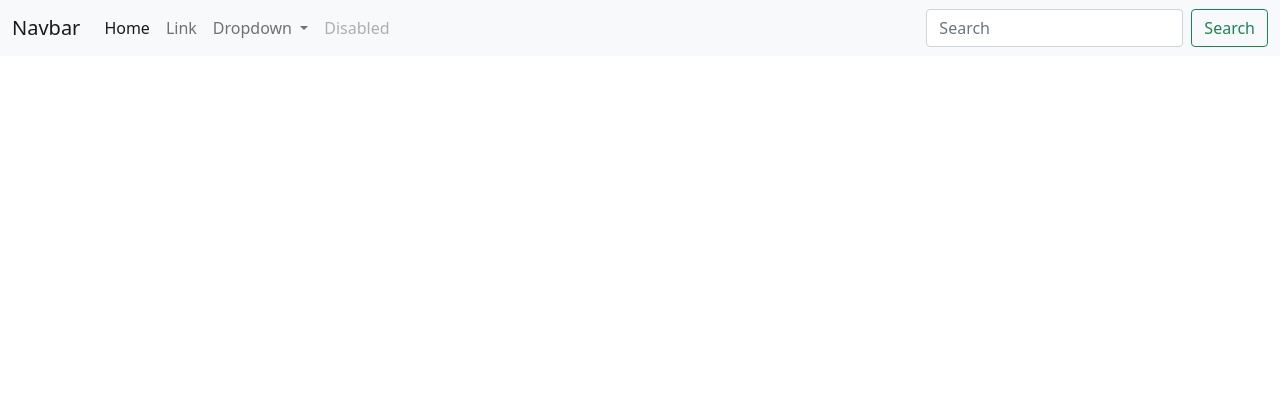
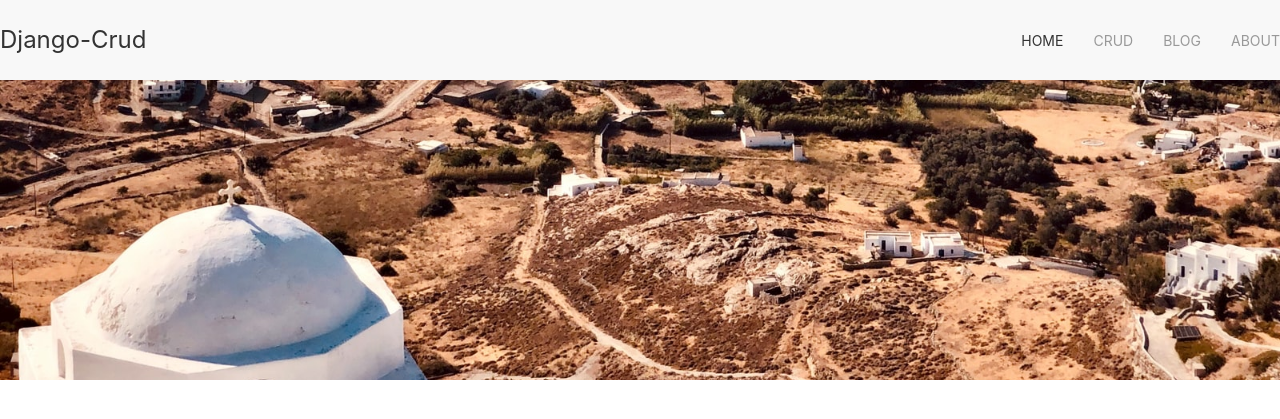
Before and after one commit to monstermahi982/blog_with_django, a Django app: page / in a window 1280 px wide. Shown: the top 419 px of the page. Run offline with Django 3.2, Linux system fonts and the light colour scheme; some libraries are stand-ins or nearby versions.

Commit message:
added crud functionality

```diff
--- a/crud/urls.py
+++ b/crud/urls.py
@@ -1,9 +1,11 @@
 from django.contrib import admin
-from django.urls import path , include
+from django.urls import path, include
 from . import views
 
 urlpatterns = [
     path("", views.index, name="index"),
-    path("about", views.about , name="about")
+    path("about", views.about, name="about"),
+    path("crud", views.crud, name="crud"),
+    path("deletestud/<int:id>", views.crudDelete, name="sdelete"),
 
 ]
--- a/crud/views.py
+++ b/crud/views.py
@@ -1,8 +1,28 @@
-from django.shortcuts import render
+from django.shortcuts import render, redirect
+from crud.models import Student
 
 
 def index(request):
     return render(request, "index.html")
 
+
 def about(request):
     return render(request, "about.html")
+
+
+def crud(request):
+    if request.method == "POST":
+        student = Student()
+        if request.POST.get("name") != "" and request.POST.get("age") != "" and request.POST.get("gender") != "SELECT":
+            student.name = request.POST.get("name")
+            student.age = request.POST.get("age")
+            student.gender = request.POST.get("gender")
+            student.save()
+    data = Student.objects.all()
+    return render(request, "crud.html", {"datas": data})
+
+
+def crudDelete(request, id):
+    student = Student.objects.get(id=id)
+    student.delete()
+    return redirect("crud")
--- /dev/null
+++ b/static/appa.txt
@@ -0,0 +1 @@
+this is app
--- a/templates/index.html
+++ b/templates/index.html
@@ -1,78 +1,31 @@
-<!doctype html>
-<html lang="en">
-
-<head>
-    <!-- Required meta tags -->
-    <meta charset="utf-8">
-    <meta name="viewport" content="width=device-width, initial-scale=1">
-
-    <!-- Bootstrap CSS -->
-    <link href="https://cdn.jsdelivr.net/npm/bootstrap@5.0.1/dist/css/bootstrap.min.css" rel="stylesheet"
-        integrity="sha384-+0n0xVW2eSR5OomGNYDnhzAbDsOXxcvSN1TPprVMTNDbiYZCxYbOOl7+AMvyTG2x" crossorigin="anonymous">
-
-    <title>Hello, world!</title>
-</head>
-
-<body>
-
-
-    <nav class="navbar navbar-expand-lg navbar-light bg-light">
-        <div class="container-fluid">
-            <a class="navbar-brand" href="#">Navbar</a>
-            <button class="navbar-toggler" type="button" data-bs-toggle="collapse"
-                data-bs-target="#navbarSupportedContent" aria-controls="navbarSupportedContent" aria-expanded="false"
-                aria-label="Toggle navigation">
-                <span class="navbar-toggler-icon"></span>
-            </button>
-            <div class="collapse navbar-collapse" id="navbarSupportedContent">
-                <ul class="navbar-nav me-auto mb-2 mb-lg-0">
-                    <li class="nav-item">
-                        <a class="nav-link active" aria-current="page" href="#">Home</a>
-                    </li>
-                    <li class="nav-item">
-                        <a class="nav-link" href="#">Link</a>
-                    </li>
-                    <li class="nav-item dropdown">
-                        <a class="nav-link dropdown-toggle" href="#" id="navbarDropdown" role="button"
-                            data-bs-toggle="dropdown" aria-expanded="false">
-                            Dropdown
-                        </a>
-                        <ul class="dropdown-menu" aria-labelledby="navbarDropdown">
-                            <li><a class="dropdown-item" href="#">Action</a></li>
-                            <li><a class="dropdown-item" href="#">Another action</a></li>
-                            <li>
-                                <hr class="dropdown-divider">
-                            </li>
-                            <li><a class="dropdown-item" href="#">Something else here</a></li>
-                        </ul>
-                    </li>
-                    <li class="nav-item">
-                        <a class="nav-link disabled" href="#" tabindex="-1" aria-disabled="true">Disabled</a>
-                    </li>
-                </ul>
-                <form class="d-flex">
-                    <input class="form-control me-2" type="search" placeholder="Search" aria-label="Search">
-                    <button class="btn btn-outline-success" type="submit">Search</button>
-                </form>
-            </div>
-        </div>
-    </nav>
+{% extends "layout.html" %}
+{% block content %}
+<div>
 
 
 
+    <div class="uk-position-relative uk-visible-toggle uk-light" tabindex="-1"
+        uk-slideshow="autoplay: true ; animation : fade; min-height: 200; max-height: 300; opacity:0.7">
 
-    <!-- Optional JavaScript; choose one of the two! -->
+        <ul class="uk-slideshow-items">
+            <li>
+                <img src=" http://localhost:8000/static/photo1.jpeg " alt="" uk-cover height="400px">
+            </li>
+            <li>
+                <img src="http://localhost:8000/static/photo3.jpeg" alt="" uk-cover>
+            </li>
+            <li>
+                <img src="http://localhost:8000/static/photo2.jpeg" alt="" uk-cover>
+            </li>
+        </ul>
 
-    <!-- Option 1: Bootstrap Bundle with Popper -->
-    <script src="https://cdn.jsdelivr.net/npm/bootstrap@5.0.1/dist/js/bootstrap.bundle.min.js"
-        integrity="sha384-gtEjrD/SeCtmISkJkNUaaKMoLD0//ElJ19smozuHV6z3Iehds+3Ulb9Bn9Plx0x4"
-        crossorigin="anonymous"></script>
+        <a class="uk-position-center-left uk-position-small uk-hidden-hover" href="#" uk-slidenav-previous
+            uk-slideshow-item="previous"></a>
+        <a class="uk-position-center-right uk-position-small uk-hidden-hover" href="#" uk-slidenav-next
+            uk-slideshow-item="next"></a>
 
-    <!-- Option 2: Separate Popper and Bootstrap JS -->
-    <!--
-    <script src="https://cdn.jsdelivr.net/npm/@popperjs/core@2.9.2/dist/umd/popper.min.js" integrity="sha384-IQsoLXl5PILFhosVNubq5LC7Qb9DXgDA9i+tQ8Zj3iwWAwPtgFTxbJ8NT4GN1R8p" crossorigin="anonymous"></script>
-    <script src="https://cdn.jsdelivr.net/npm/bootstrap@5.0.1/dist/js/bootstrap.min.js" integrity="sha384-Atwg2Pkwv9vp0ygtn1JAojH0nYbwNJLPhwyoVbhoPwBhjQPR5VtM2+xf0Uwh9KtT" crossorigin="anonymous"></script>
-    -->
-</body>
+    </div>
 
-</html>
+</div>
+
+{% endblock content %}
--- /dev/null
+++ b/templates/layout.html
@@ -0,0 +1,42 @@
+<!DOCTYPE html>
+<html lang="en">
+
+<head>
+    <meta charset="UTF-8">
+    <meta http-equiv="X-UA-Compatible" content="IE=edge">
+    <meta name="viewport" content="width=device-width, initial-scale=1.0">
+    <link rel="stylesheet" href="https://cdn.jsdelivr.net/npm/uikit@3.6.22/dist/css/uikit.min.css" />
+    <title>Home</title>
+</head>
+
+<body>
+
+    <nav class="uk-navbar-container " uk-navbar>
+
+
+        <div class="uk-navbar-left">
+            <a href="" class="uk-navbar-item uk-logo">Django-Crud</a>
+        </div>
+
+        <div class="uk-navbar-right">
+
+            <ul class="uk-navbar-nav">
+                <li class="uk-active"><a href="/">HOME</a></li>
+                <li>
+                    <a href="/crud">CRUD</a>
+                </li>
+                <li><a href="#">BLOG</a></li>
+                <li><a href="/about">ABOUT</a></li>
+            </ul>
+
+        </div>
+
+    </nav>
+
+    {% block content %} {% endblock %}
+
+    <script src="https://cdn.jsdelivr.net/npm/uikit@3.6.22/dist/js/uikit.min.js"></script>
+    <script src="https://cdn.jsdelivr.net/npm/uikit@3.6.22/dist/js/uikit-icons.min.js"></script>
+</body>
+
+</html>
```
Also changed, not shown: templates/about.html (+4 -32 lines), templates/crud.html (added, +85 -0 lines), db.sqlite3, static/photo1.jpeg (added), static/photo2.jpeg (added), static/photo3.jpeg (added).
